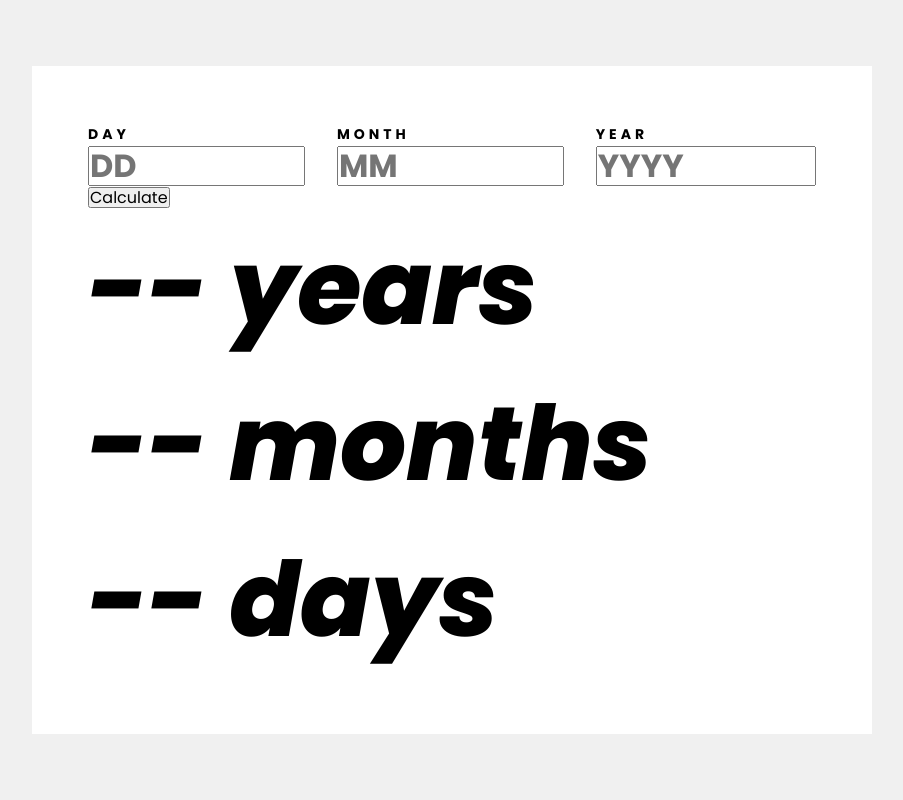
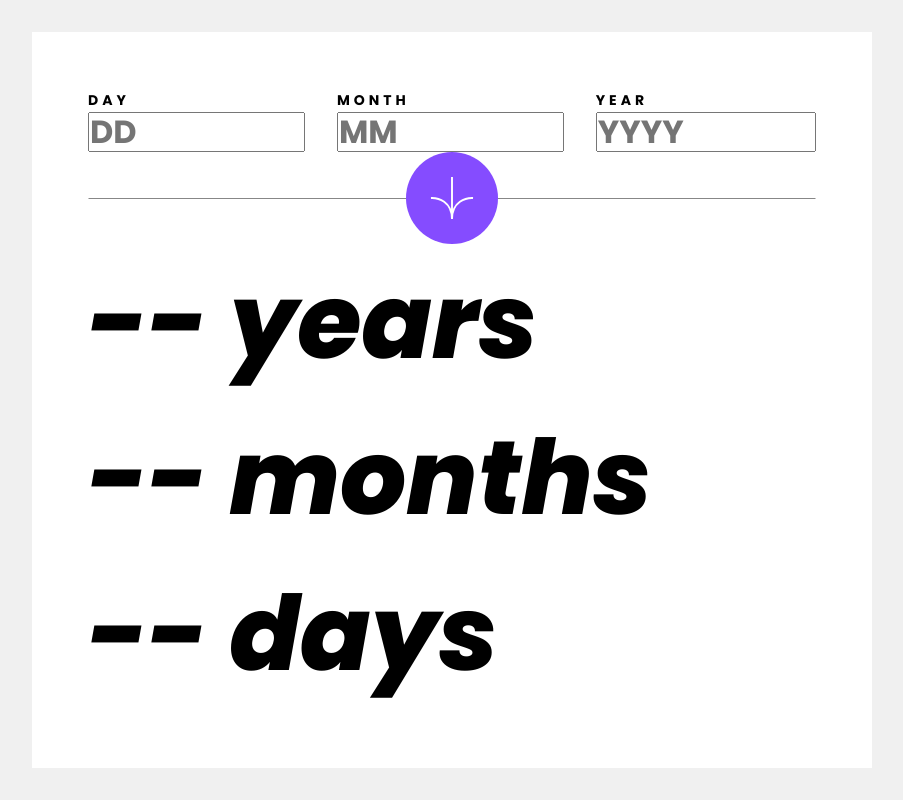
Before and after one commit to Frontend-Mentor-Project-Solutions/age-calculator-app, a plain HTML site: page index.html in a window 1280 px wide. Shown: the whole page, without its empty margins (188-1091 px from the left). Drawn offline with Linux system fonts and the light colour scheme.

Commit message:
style button

```diff
--- a/index.html
+++ b/index.html
@@ -43,7 +43,20 @@
           </div>
         </div>
 
-        <button>Calculate</button>
+        <div class="button-divider">
+          <hr />
+
+          <button>
+            <svg xmlns="http://www.w3.org/2000/svg" viewBox="0 0 46 44">
+              <path
+                fill="none"
+                stroke="#fff"
+                stroke-width="2"
+                d="M1 22.019C8.333 21.686 23 25.616 23 44m0 0V0m22 22.019C37.667 21.686 23 25.616 23 44"
+              />
+            </svg>
+          </button>
+        </div>
       </form>
 
       <output>
--- a/styles.css
+++ b/styles.css
@@ -80,3 +80,35 @@ main {
 input {
   width: 100%;
 }
+
+/* components */
+
+button {
+  background-color: var(--clr-purple-500);
+  border-radius: 100vw;
+  border: none;
+  display: inline-flex;
+  padding: clamp(1.25rem, 0.833rem + 1.389vw, 1.5rem);
+  cursor: pointer;
+  z-index: 1;
+}
+
+svg {
+  width: clamp(1.5rem, -0.583rem + 6.944vw, 2.75rem);
+  height: clamp(1.5rem, -0.583rem + 6.944vw, 2.75rem);
+}
+
+hr {
+  border-color: transparent;
+  border-top-color: var(--clr-grey-200);
+  width: 100%;
+  position: absolute;
+  margin-block: clamp(2rem, 0.542rem + 4.861vw, 2.875rem);
+}
+
+.button-divider {
+  display: flex;
+  flex-direction: column;
+  position: relative;
+  align-items: center;
+}
```
